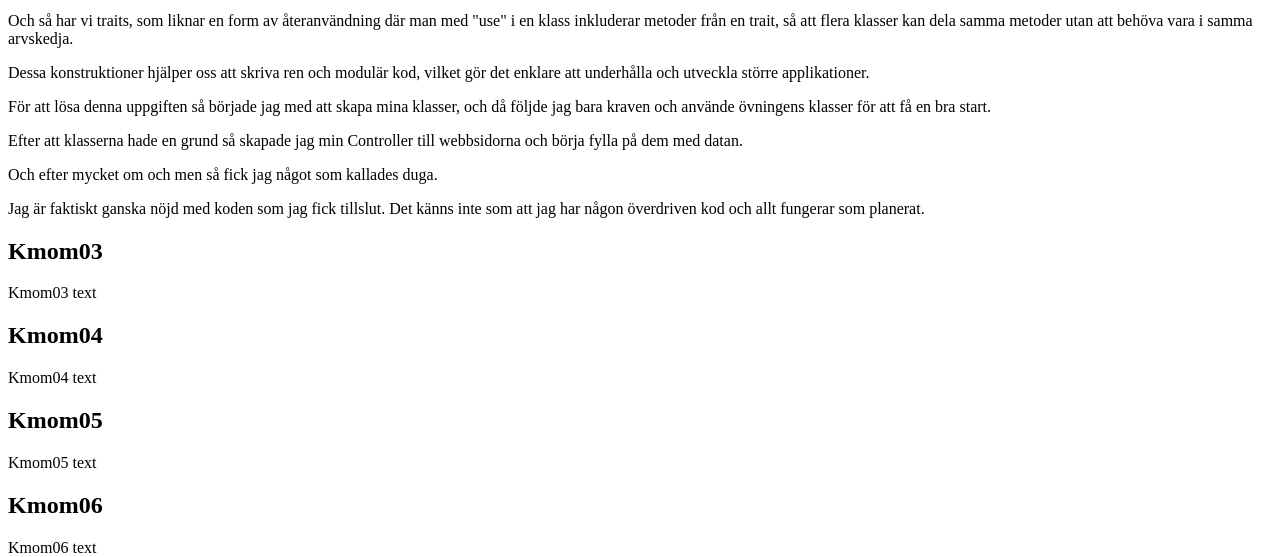
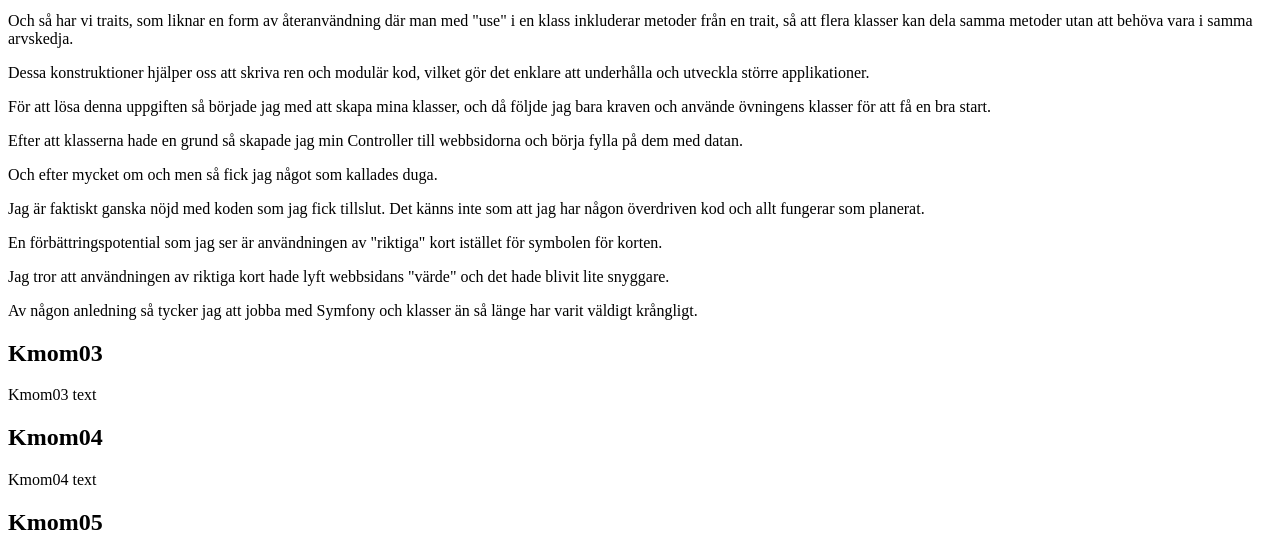
Before and after one commit to dafi-24/mvc, a Symfony app: template templates/report.html.twig in a window 1280 px wide. Shown: the part 1334-1891 px from the top of the page. Run offline with Twig, Linux system fonts and the light colour scheme; the template is opened without the code that fills it, so the values that code supplies are empty; some libraries are stand-ins or nearby versions.

Commit message:
Mer commits

```diff
--- a/templates/report.html.twig
+++ b/templates/report.html.twig
@@ -35,6 +35,9 @@
     <p>Efter att klasserna hade en grund så skapade jag min Controller till webbsidorna och börja fylla på dem med datan.</p>
     <p>Och efter mycket om och men så fick jag något som kallades duga.</p>
     <p>Jag är faktiskt ganska nöjd med koden som jag fick tillslut. Det känns inte som att jag har någon överdriven kod och allt fungerar som planerat.</p>
+    <p>En förbättringspotential som jag ser är användningen av "riktiga" kort istället för symbolen för korten.</p>
+    <p>Jag tror att användningen av riktiga kort hade lyft webbsidans "värde" och det hade blivit lite snyggare.</p>
+    <p>Av någon anledning så tycker jag att jobba med Symfony och klasser än så länge har varit väldigt krångligt.</p>
     <h2 id="kmom03">Kmom03</h2>
     <p>Kmom03 text</p>
     <h2 id="kmom04">Kmom04</h2>
```
